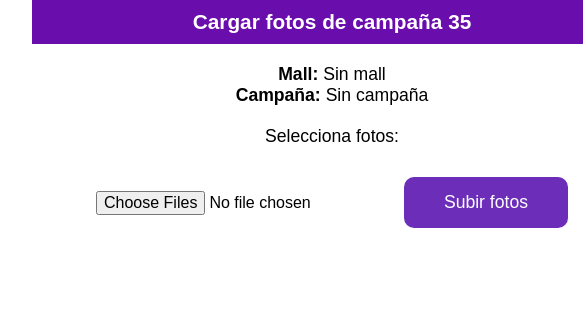
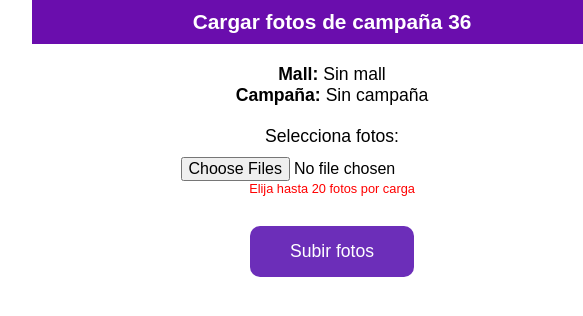
Before and after one commit to BretPinto/formulario-fotos, a plain HTML site: page index.html in a window 1280 px wide. Shown: the full height of the page, 308-891 px from the left. Drawn offline with Linux system fonts and the light colour scheme.

Commit message:
Update index.html

```diff
--- a/index.html
+++ b/index.html
@@ -68,7 +68,7 @@
 <body>
 
     <div class="barra-superior">
-        <h1>Cargar fotos de campaña 35</h1>
+        <h1>Cargar fotos de campaña 36</h1>
         <img src="https://bretpinto.github.io/formulario-fotos/back.png" onclick="history.back()">
     </div>
 
@@ -127,6 +127,27 @@
                 reader.readAsDataURL(file);
             });
     }
+
+                const archivoInput = document.getElementById("fotos");
+        const boton = document.querySelector("button");
+        const resultado = document.getElementById("resultado");
+
+        const mensajeLimite = document.createElement("div");
+        mensajeLimite.style.color = "red";
+        mensajeLimite.style.fontSize = "0.8rem";
+        mensajeLimite.innerText = "Elija hasta 20 fotos por carga";
+        archivoInput.parentNode.insertBefore(mensajeLimite, archivoInput.nextSibling);
+
+        archivoInput.addEventListener("change", () => {
+            if (archivoInput.files.length > 20) {
+                boton.disabled = true;
+                resultado.style.color = "red";
+                resultado.innerText = "Cargue solo hasta 20 fotos para subir las fotos";
+            } else {
+                boton.disabled = false;
+                resultado.innerText = "";
+            }
+        });
 
         async function subirFotos() {
             const files = document.getElementById("fotos").files;
```
